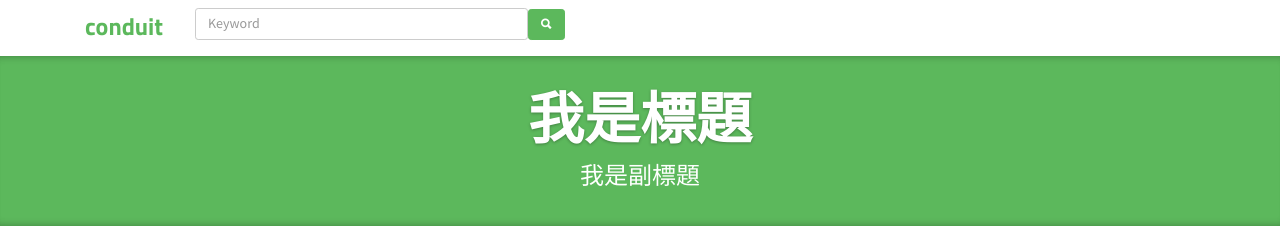
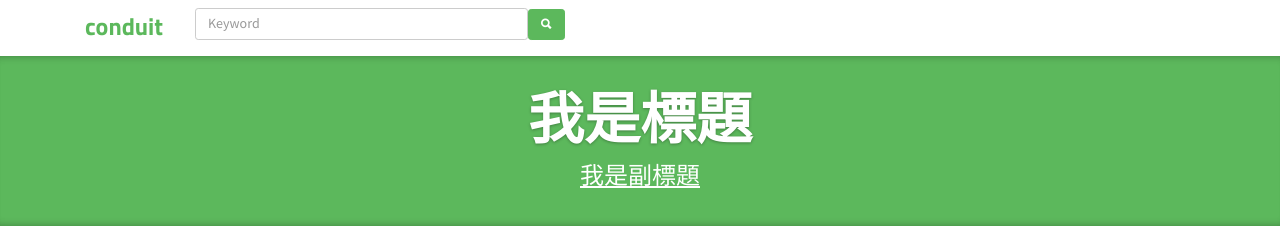
Before and after one commit to oyangchin/20210509-ng-demo1, an Angular app: page / in a window 1280 px wide. Shown: the top 248 px of the page. Built offline with nearby package versions, Linux system fonts and the light colour scheme; a web font is replaced by a local one.

Commit message:
屬性繫結 Property Binding 2
顯示包含 html 的內容

```diff
--- a/src/app/app.component.html
+++ b/src/app/app.component.html
@@ -5,7 +5,7 @@
   <div class="banner">
     <div class="container">
       <h1 class="logo-font" [title]="title">{{title}}</h1>
-      <p>{{subTitle}}</p>
+      <p [innerHTML]="subTitle"></p>
     </div>
   </div>
 
--- a/src/app/app.component.ts
+++ b/src/app/app.component.ts
@@ -7,5 +7,5 @@ import { Component } from '@angular/core';
 })
 export class AppComponent {
   title = '我是標題';
-  subTitle = '我是副標題'
+  subTitle = '<u>我是副標題</u>'
 }
```
